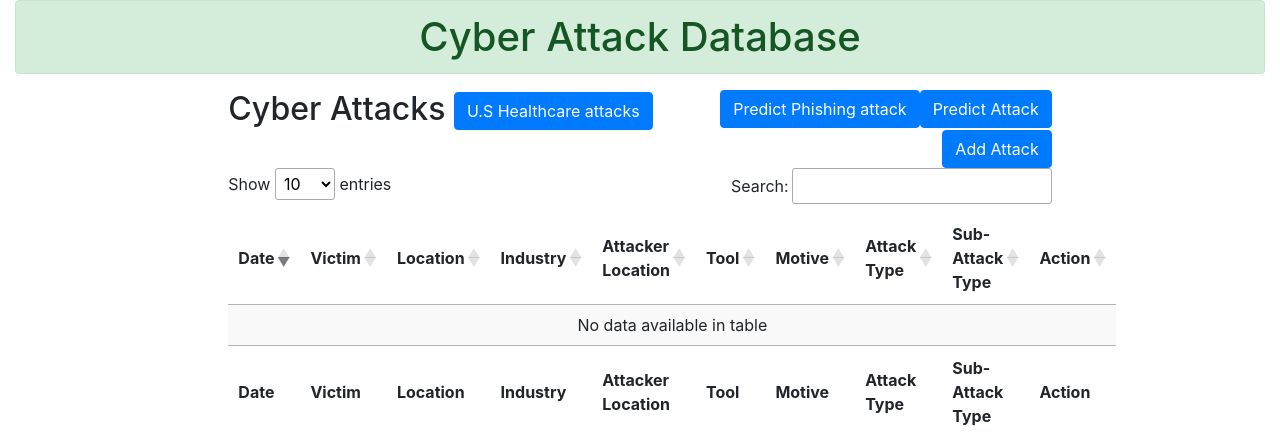
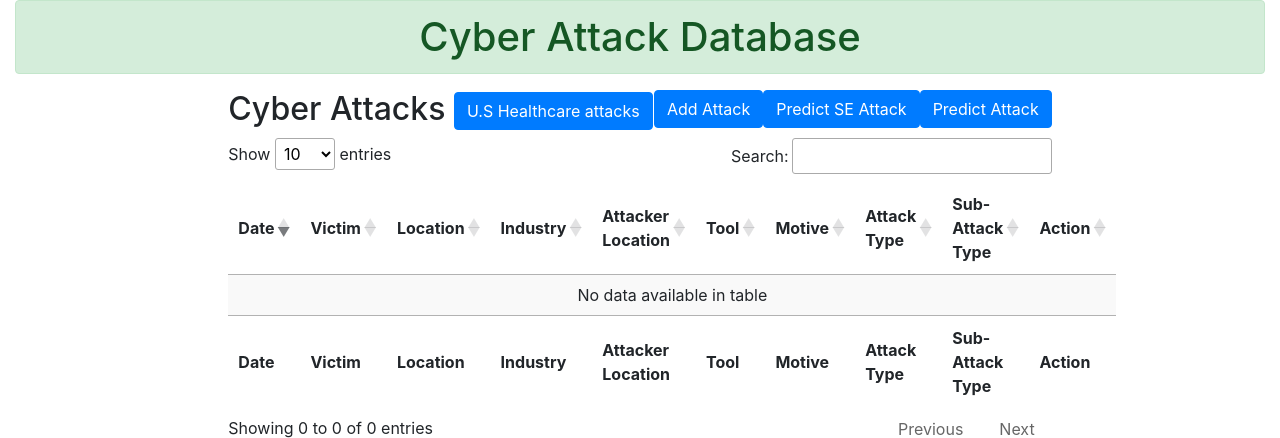
Before and after one commit to BarkaBoss/Cyber-Attacks, a Flask app: page / in a window 1280 px wide. Shown: the top 438 px of the page. Run offline with Flask 3, Linux system fonts and the light colour scheme; data that the repository does not hold is empty; parts of the project's set-up code (start-up, migrations or seed data) failed here and were passed over; some libraries are stand-ins or nearby versions.

Commit message:
corrections
corrections

```diff
--- a/app.py
+++ b/app.py
@@ -105,14 +105,14 @@ def predictPhish():
     print(result[0])
 
     if result[0] == 0:
-      print("Unknown")
-      flash("Unknown")
+      print("Sorry we can't conclusively predict your attack type We need more info")
+      flash("Sorry we can't conclusively predict your attack type We need more info")
     elif result[0] == 1:
-        print("Safe")
-        flash("Safe")
+        print("Everything looks good based on the indicators you provided")
+        flash("Everything looks good based on the indicators you provided")
     else:
-      print("Malintent detected")
-      flash("Malintent detected")
+      print("Your indicators show this is a Social Engineering attack you can add it to our database as disruptive")
+      flash("Your indicators show this is a Social Engineering attack you can add it to our database as disruptive")
 
   return redirect(url_for("home"))
 
--- a/templates/index.html
+++ b/templates/index.html
@@ -26,7 +26,7 @@
           <h2 >Cyber Attacks
             <a class="btn btn-primary" href="{{ url_for('graphs') }}">U.S Healthcare attacks</a>
             <button class="btn btn-primary float-right" data-toggle="modal" data-target="#predictModal">Predict Attack</button>
-            <button class="btn btn-primary float-right" data-toggle="modal" data-target="#predictPhishModal">Predict Phishing attack</button>
+            <button class="btn btn-primary float-right" data-toggle="modal" data-target="#predictPhishModal">Predict SE Attack</button>
             <button class="btn btn-primary float-right" data-toggle="modal" data-target="#myModal">Add Attack</button>
           </h2>
           {%with messages = get_flashed_messages()%}
@@ -178,7 +178,7 @@
             <div class="modal-content">
 
                 <div class="modal-header">
-                    <h5 class="modal-title text-primary" style="align-content: center;">Please enter details for Phishing prediction</h5>
+                    <h5 class="modal-title text-primary" style="align-content: center;">Please enter details for SE prediction</h5>
                     <button type="button" class="close" data-dismiss="modal" aria-label="Close">
                       <span aria-hidden="true">&times;</span>
                     </button>
```
